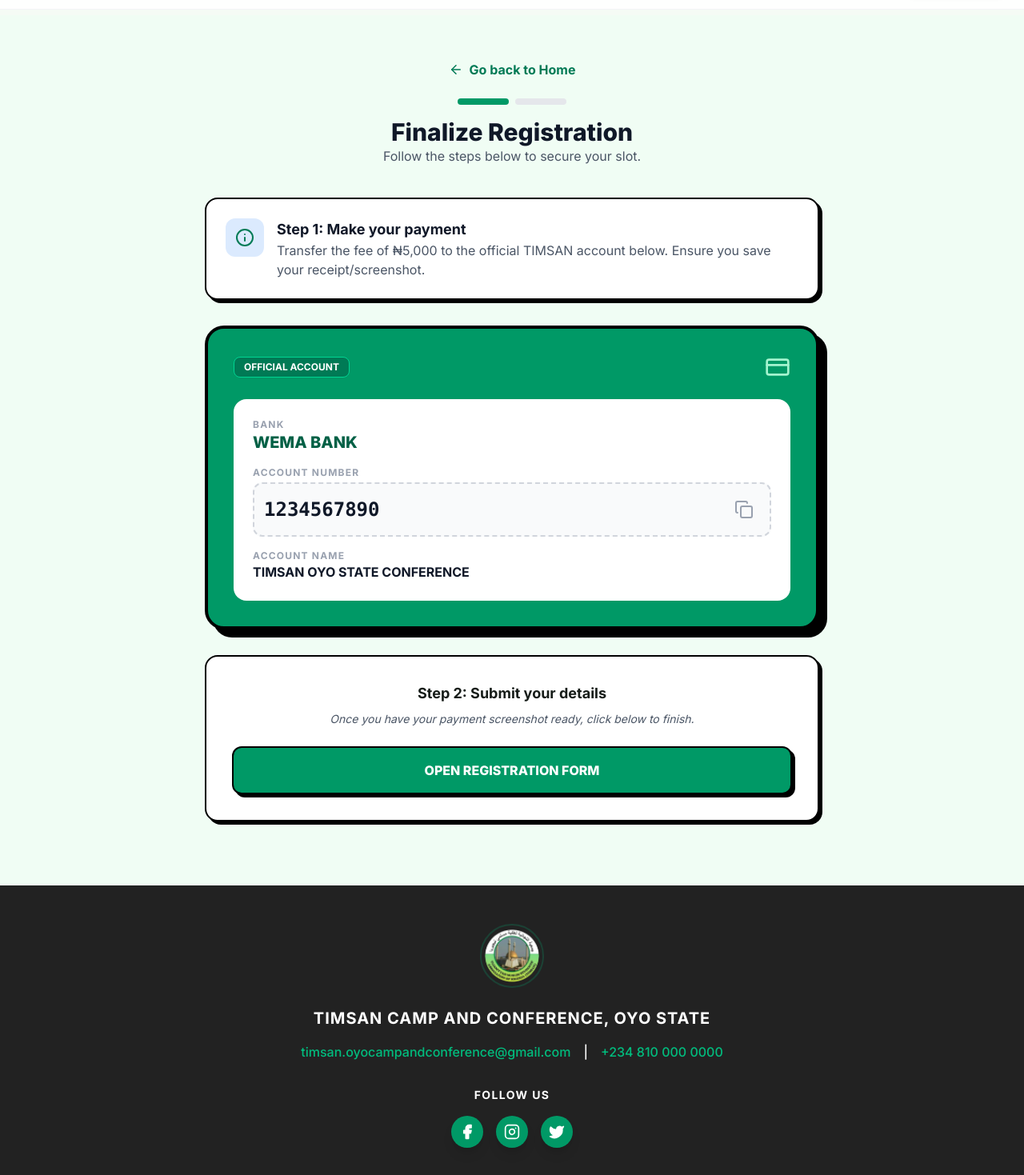
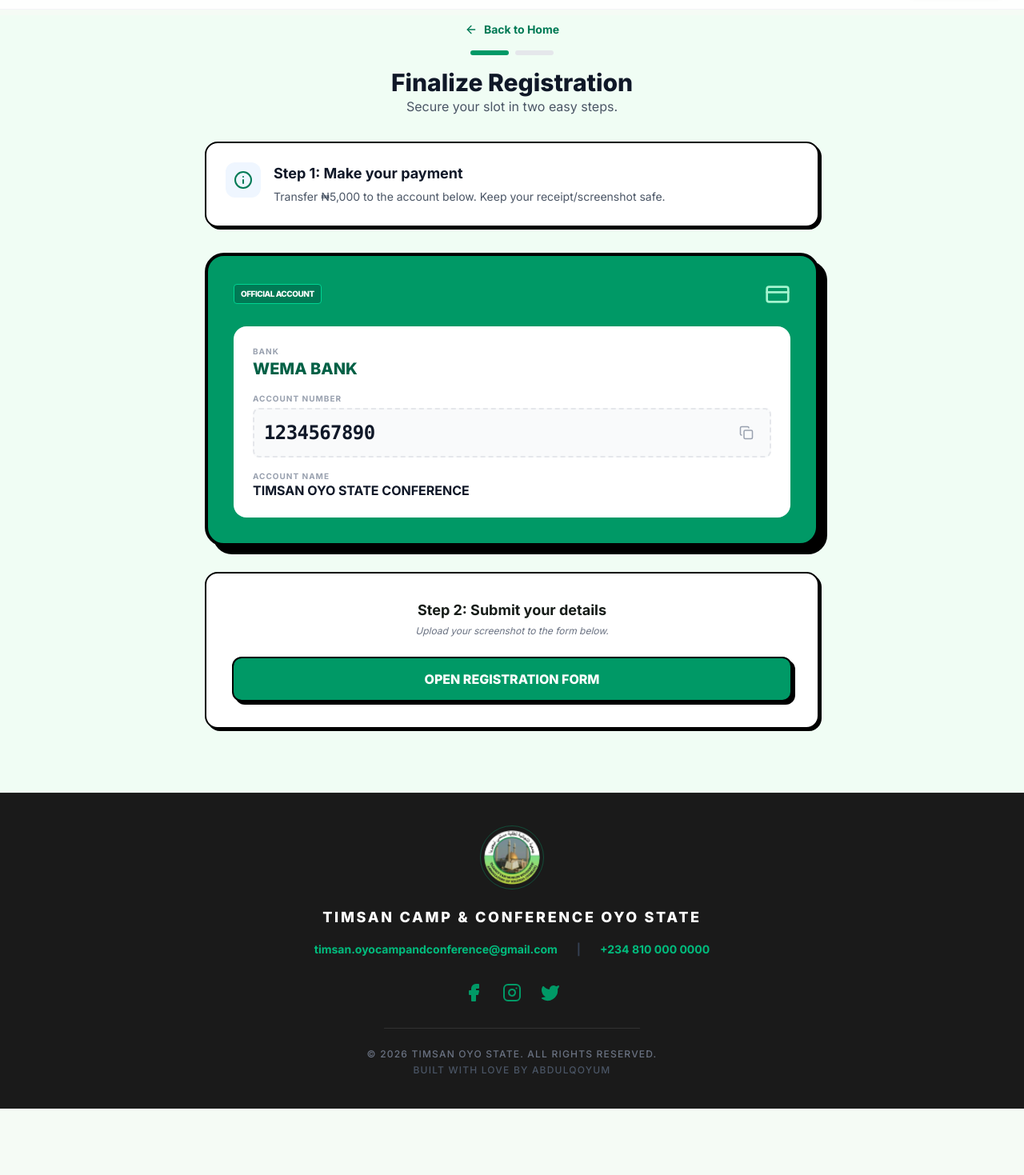
Before and after one commit to Ifetayo02/TOYCAC--26, a React (Vite) app: page /register in a window 1280 px wide. Shown: the part 61-1530 px from the top of the page at 80% size. After the commit the page ends 1447 px from the top, so only its background shows below. Built offline with nearby package versions, Linux system fonts and the light colour scheme.

Commit message:
made changes

```diff
--- a/src/components/Footer.tsx
+++ b/src/components/Footer.tsx
@@ -1,58 +1,63 @@
 import { Facebook, Instagram, Twitter } from "lucide-react";
-import logo from "../assets/timsan-logo.png"; // Ensure this path is correct based on your project structure
+import logo from "../assets/timsan-logo.png";
 
 export const Footer = () => {
   const currentYear = new Date().getFullYear();
 
   return (
-    <footer className="bg-[#222222] text-white py-12 px-6">
+    <footer className="bg-[#1A1A1A] text-white py-10 px-4 md:px-6 border-t border-white/5">
       <div className="max-w-7xl mx-auto flex flex-col items-center text-center">
 
         {/* Logo */}
-        <div className="mb-6">
+        <div className="mb-5">
           <img
             src={logo}
             alt="TIMSAN Logo"
-            className="w-20 h-20 object-contain rounded-full border-2 border-emerald-500/20 p-1"
+            className="w-16 h-16 md:w-20 md:h-20 object-contain rounded-full border border-emerald-500/30 p-1"
           />
         </div>
 
         {/* Title */}
-        <h3 className="text-lg md:text-xl font-bold tracking-wider mb-4 uppercase">
-          TIMSAN CAMP AND CONFERENCE, OYO STATE
+        <h3 className="text-sm md:text-lg font-black tracking-[0.15em] mb-4 uppercase max-w-xs md:max-w-none leading-relaxed">
+          TIMSAN Camp & Conference <br className="md:hidden" /> Oyo State
         </h3>
 
         {/* Contact Info */}
-        <div className="flex flex-wrap justify-center items-center gap-2 md:gap-4 text-emerald-500 font-medium mb-8">
-          <a href="mailto:timsan.oyocampandconference@gmail.com" className="hover:text-emerald-400 transition-colors">
+        <div className="flex flex-col md:flex-row justify-center items-center gap-3 md:gap-6 text-emerald-500 font-bold text-xs md:text-sm mb-8">
+          <a
+            href="mailto:timsan.oyocampandconference@gmail.com"
+            className="hover:text-emerald-400 transition-colors break-all px-4 md:px-0"
+          >
             timsan.oyocampandconference@gmail.com
           </a>
-          <span className="text-white hidden md:block">|</span>
+          <span className="hidden md:block text-gray-700">|</span>
           <a href="tel:+2348100000000" className="hover:text-emerald-400 transition-colors">
             +234 810 000 0000
           </a>
         </div>
 
-        {/* Social Media */}
-        <div className="mb-10">
-          <p className="text-sm font-bold uppercase tracking-widest mb-4">Follow Us</p>
-          <div className="flex justify-center gap-4">
-            <a href="#" className="bg-emerald-600 p-2.5 rounded-full hover:bg-emerald-500 transition-all hover:scale-110 shadow-lg">
-              <Facebook size={20} fill="currentColor" />
+        {/* Social Media - Updated to Emerald */}
+        <div className="mb-8">
+          <div className="flex justify-center gap-6">
+            <a href="#" className="text-emerald-600 hover:text-emerald-400 transition-all transform hover:scale-110">
+              <Facebook size={24} fill="currentColor" />
             </a>
-            <a href="#" className="bg-emerald-600 p-2.5 rounded-full hover:bg-emerald-500 transition-all hover:scale-110 shadow-lg">
-              <Instagram size={20} />
+            <a href="https://www.instagram.com/oyo_timsan/" className="text-emerald-600 hover:text-emerald-400 transition-all transform hover:scale-110">
+              <Instagram size={24} />
             </a>
-            <a href="#" className="bg-emerald-600 p-2.5 rounded-full hover:bg-emerald-500 transition-all hover:scale-110 shadow-lg">
-              <Twitter size={20} fill="currentColor" />
+            <a href="#" className="text-emerald-600 hover:text-emerald-400 transition-all transform hover:scale-110">
+              <Twitter size={24} fill="currentColor" />
             </a>
           </div>
         </div>
 
+        {/* Divider */}
+        <div className="w-full max-w-xs h-[1px] bg-white/10 mb-6"></div>
+
         {/* Copyright */}
-        <div className="text-xs text-gray-400 space-y-1">
-          <p>© {currentYear}. Powered by TIMSAN Oyo State.</p>
-          <p>All Rights Reserved.</p>
+        <div className="text-[10px] md:text-xs text-gray-500 uppercase tracking-widest font-medium">
+          <p>© {currentYear} TIMSAN Oyo State. All Rights Reserved.</p>
+          <p className="mt-1 text-gray-600">Built with love by Abdulqoyum</p>
         </div>
 
       </div>
--- a/src/components/Logistics.tsx
+++ b/src/components/Logistics.tsx
@@ -6,47 +6,51 @@
   const navigate = useNavigate();
 
   return (
-    <section id="logistics" className="py-24 px-6 bg-[#F0FDF4]">
+    <section id="logistics" className="py-12 md:py-24 px-4 md:px-6 bg-[#F0FDF4]">
       <div className="max-w-7xl mx-auto">
-        <div className="text-center mb-16">
-          <h2 className="text-4xl md:text-5xl font-black text-gray-900 mb-4">Logistics & Venue</h2>
-          <p className="text-gray-600 max-w-xl mx-auto">
+
+        {/* Header - Scaled down for mobile */}
+        <div className="text-center mb-10 md:mb-16">
+          <h2 className="text-3xl md:text-5xl font-black text-gray-900 mb-3">Logistics <span className='text-emerald-600'> & Venue</span></h2>
+          <p className="text-gray-600 text-sm md:text-base max-w-xl mx-auto px-2">
             Everything you need to plan your journey to TCAC '26. We've handled the essentials so you can focus on the experience.
           </p>
         </div>
 
-        {/* Changed items-stretch to items-start to prevent vertical stretching */}
-        <div className="grid lg:grid-cols-2 gap-12 items-start">
+        <div className="grid lg:grid-cols-2 gap-8 md:gap-12 items-start">
 
           {/* Left Side: Essential Details */}
-          <div className="space-y-6">
-            <div className="bg-white p-6 rounded-2xl border-2 border-black shadow-[4px_4px_0px_0px_rgba(0,0,0,1)] flex gap-4">
-              <div className="bg-emerald-100 p-3 rounded-xl h-fit">
-                <Calendar className="w-6 h-6 text-emerald-700" />
+          <div className="space-y-4 md:space-y-6">
+
+            {/* Card 1: Date */}
+            <div className="bg-white p-5 md:p-6 rounded-2xl border-2 border-black shadow-[3px_3px_0px_0px_rgba(0,0,0,1)] md:shadow-[4px_4px_0px_0px_rgba(0,0,0,1)] flex gap-4">
+              <div className="bg-emerald-100 p-2 md:p-3 rounded-xl h-fit">
+                <Calendar className="w-5 h-5 md:w-6 md:h-6 text-emerald-700" />
               </div>
               <div>
-                <h4 className="font-bold text-lg text-gray-900">Date & Time</h4>
-                <p className="text-gray-600 font-medium text-lg">To be decided, 2026</p>
-                <p className="text-sm text-gray-500 italic mt-1"></p>
+                <h4 className="font-bold text-base md:text-lg text-gray-900">Date & Time</h4>
+                <p className="text-gray-600 font-medium text-sm md:text-lg">To be decided, 2026</p>
               </div>
             </div>
 
-            <div className="bg-white p-6 rounded-2xl border-2 border-black shadow-[4px_4px_0px_0px_rgba(0,0,0,1)] flex gap-4">
-              <div className="bg-blue-100 p-3 rounded-xl h-fit">
-                <MapPin className="w-6 h-6 text-emerald-700" />
+            {/* Card 2: Venue */}
+            <div className="bg-white p-5 md:p-6 rounded-2xl border-2 border-black shadow-[3px_3px_0px_0px_rgba(0,0,0,1)] md:shadow-[4px_4px_0px_0px_rgba(0,0,0,1)] flex gap-4">
+              <div className="bg-emerald-100 p-2 md:p-3 rounded-xl h-fit">
+                <MapPin className="w-5 h-5 md:w-6 md:h-6 text-emerald-700" />
               </div>
               <div>
-                <h4 className="font-bold text-lg text-gray-900">Venue</h4>
-                <p className="text-gray-600 font-medium text-lg">To be decided</p>
-                <p className="text-sm text-gray-500 font-bold text-emerald-700">Oyo State, Nigeria.</p>
+                <h4 className="font-bold text-base md:text-lg text-gray-900">Venue</h4>
+                <p className="text-gray-600 font-medium text-sm md:text-lg">To be decided</p>
+                <p className="text-[10px] md:text-sm text-emerald-700 font-bold uppercase mt-0.5">Oyo State, Nigeria.</p>
               </div>
             </div>
 
-            <div className="bg-white p-8 rounded-2xl border-2 border-black shadow-[4px_4px_0px_0px_rgba(0,0,0,1)]">
-              <h4 className="font-bold text-lg text-gray-900 mb-4 uppercase tracking-tighter">What's Included:</h4>
+            {/* Card 3: Checklist */}
+            <div className="bg-white p-6 md:p-8 rounded-2xl border-2 border-black shadow-[3px_3px_0px_0px_rgba(0,0,0,1)] md:shadow-[4px_4px_0px_0px_rgba(0,0,0,1)]">
+              <h4 className="font-bold text-xs md:text-lg text-gray-900 mb-4 uppercase tracking-wider">What's Included:</h4>
               <ul className="grid grid-cols-1 sm:grid-cols-2 gap-y-3 gap-x-4">
                 {['Accommodation', '3 Balanced Meals Daily', 'Conference Materials','Workshops', 'Guest Scholars'].map((item, index) => (
-                  <li key={index} className="flex items-center gap-2 text-gray-700 font-medium text-sm">
+                  <li key={index} className="flex items-center gap-2 text-gray-700 font-medium text-xs md:text-sm">
                     <CheckCircle2 className="w-4 h-4 text-emerald-600 flex-shrink-0" />
                     {item}
                   </li>
@@ -55,35 +59,35 @@
             </div>
           </div>
 
-          {/* Right Side: Registration CTA (Now height-adjusted) */}
-          <div className="bg-emerald-600 p-8 md:p-10 rounded-3xl border-4 border-black shadow-[12px_12px_0px_0px_rgba(0,0,0,1)] text-white">
-            <div className="flex items-center gap-2 mb-4">
-              <Clock className="w-5 h-5 text-emerald-200" />
-              <span className="uppercase text-[10px] font-black tracking-[0.2em] text-emerald-100">Status: Active</span>
+          {/* Right Side: Registration CTA */}
+          <div className="bg-emerald-600 p-6 md:p-10 rounded-2xl md:rounded-3xl border-2 md:border-4 border-black shadow-[8px_8px_0px_0px_rgba(0,0,0,1)] md:shadow-[12px_12px_0px_0px_rgba(0,0,0,1)] text-white">
+            <div className="flex items-center gap-2 mb-3">
+              <Clock className="w-4 h-4 text-emerald-200" />
+              <span className="uppercase text-[9px] font-black tracking-widest text-emerald-100">Status: Active</span>
             </div>
 
-            <h3 className="text-3xl font-black mb-4 leading-tight italic">Secure Your Slot</h3>
+            <h3 className="text-2xl md:text-3xl font-black mb-3 italic">Secure Your Slot</h3>
 
-            <p className="text-emerald-50 text-base mb-8 leading-relaxed opacity-90">
-              Delegate slots are limited to ensure a high-quality experience. Join us for a transformative 5-day journey.
+            <p className="text-emerald-50 text-sm md:text-base mb-6 leading-relaxed opacity-90">
+              Delegate slots are limited. Join us for a transformative 5-day journey.
             </p>
 
-            <div className="bg-emerald-700/40 p-5 rounded-2xl border-2 border-emerald-400 mb-8 flex justify-between items-center">
-              <span className="font-bold text-emerald-100">Registration Fee</span>
-              <span className="text-3xl font-black text-white">₦5,000</span>
+            <div className="bg-emerald-700/40 p-4 md:p-5 rounded-xl border border-emerald-400/50 mb-6 flex justify-between items-center">
+              <span className="font-bold text-sm text-emerald-100">Fee</span>
+              <span className="text-2xl md:text-3xl font-black text-white">₦5,000</span>
             </div>
 
             <motion.button
               whileHover={{ scale: 1.02 }}
               whileTap={{ scale: 0.98 }}
               onClick={() => navigate('/register')}
-              className="w-full bg-white text-emerald-700 font-black py-4 rounded-xl border-2 border-black shadow-[4px_4px_0px_0px_rgba(0,0,0,1)] hover:bg-gray-50 flex items-center justify-center gap-3 transition-all"
+              className="w-full bg-white text-emerald-700 font-black py-3.5 md:py-4 rounded-xl border-2 border-black shadow-[3px_3px_0px_0px_rgba(0,0,0,1)] md:shadow-[4px_4px_0px_0px_rgba(0,0,0,1)] flex items-center justify-center gap-2 text-sm md:text-base transition-all"
             >
-              PROCEED TO PAYMENT <ArrowRight size={20} />
+              PROCEED TO PAYMENT <ArrowRight size={18} />
             </motion.button>
 
-            <p className="text-center text-[11px] text-emerald-200 font-medium mt-6 uppercase tracking-widest">
-              Verified by TIMSAN Oyo State Secretariat
+            <p className="text-center text-[10px] text-emerald-200 font-medium mt-6 uppercase tracking-widest opacity-80">
+              Verified by Oyo State TIMSAN
             </p>
           </div>
 
--- a/src/components/Navbar.tsx
+++ b/src/components/Navbar.tsx
@@ -2,7 +2,7 @@
 import { motion, AnimatePresence } from "framer-motion";
 import { useNavigate } from "react-router-dom";
 import { Menu, X } from "lucide-react";
-import { logo } from "../assets/timsan-logo.png"; // Replace with your actual logo path
+import  logo  from "../assets/timsan-logo.png"; // Replace with your actual logo path
 
 export const Navbar = () => {
   const [isOpen, setIsOpen] = useState(false);
--- a/src/components/PaymentPage.tsx
+++ b/src/components/PaymentPage.tsx
@@ -14,69 +14,75 @@
   };
 
   return (
-    <div className="min-h-screen bg-[#F0FDF4] pt-14 pb-20 px-6">
+    <div className="min-h-screen bg-[#F0FDF4] pt-2 pb-20 px-4 md:px-6">
       <div className="max-w-3xl mx-auto">
 
         {/* Progress Header */}
-        <div className="mb-10 text-center">
-          <Link to="/" className="inline-flex items-center gap-2 text-emerald-700 font-bold mb-6 hover:underline">
-            <ArrowLeft size={18} /> Go back to Home
+        <div className="mb-8 text-center">
+          <Link to="/" className="inline-flex items-center gap-2 text-emerald-700 font-bold mb-4 hover:underline text-sm">
+            <ArrowLeft size={16} /> Back to Home
           </Link>
           <div className="flex justify-center gap-2 mb-4">
-            <div className="h-2 w-16 bg-emerald-600 rounded-full"></div>
-            <div className="h-2 w-16 bg-gray-200 rounded-full"></div>
+            <div className="h-1.5 w-12 bg-emerald-600 rounded-full"></div>
+            <div className="h-1.5 w-12 bg-gray-200 rounded-full"></div>
           </div>
-          <h1 className="text-3xl font-black text-gray-900">Finalize Registration</h1>
-          <p className="text-gray-600">Follow the steps below to secure your slot.</p>
+          <h1 className="text-2xl md:text-3xl font-black text-gray-900">Finalize Registration</h1>
+          <p className="text-gray-600 text-sm md:text-base">Secure your slot in two easy steps.</p>
         </div>
 
-        {/* Step 1: Instruction */}
-        <div className="space-y-8">
+        <div className="space-y-6 md:space-y-8">
+
+          {/* Step 1: Instruction */}
           <motion.div
             initial={{ opacity: 0, y: 20 }}
             animate={{ opacity: 1, y: 0 }}
-            className="bg-white p-6 rounded-2xl border-2 border-black shadow-[4px_4px_0px_0px_rgba(0,0,0,1)] flex gap-4"
+            className="bg-white p-5 md:p-6 rounded-2xl border-2 border-black shadow-[3px_3px_0px_0px_rgba(0,0,0,1)] flex gap-4 items-start"
           >
-            <div className="bg-blue-100 p-3 rounded-xl h-fit">
-              <Info className="w-6 h-6 text-emerald-700" />
+            <div className="bg-blue-50 p-2.5 rounded-xl flex-shrink-0">
+              <Info className="w-5 h-5 md:w-6 md:h-6 text-emerald-700" />
             </div>
             <div>
-              <h4 className="font-bold text-gray-900 text-lg">Step 1: Make your payment</h4>
-              <p className="text-gray-600">Transfer the fee of ₦5,000 to the official TIMSAN account below. Ensure you save your receipt/screenshot.</p>
+              <h4 className="font-bold text-gray-900 text-base md:text-lg">Step 1: Make your payment</h4>
+              <p className="text-gray-600 text-xs md:text-sm leading-relaxed mt-1">
+                Transfer ₦5,000 to the account below. Keep your receipt/screenshot safe.
+              </p>
             </div>
           </motion.div>
 
-          {/* Step 2: Account Details Card */}
+          {/* Step 2: Account Details Card (The "ATM" Card) */}
           <motion.div
             initial={{ opacity: 0, y: 20 }}
             animate={{ opacity: 1, y: 0 }}
             transition={{ delay: 0.1 }}
-            className="bg-emerald-600 p-8 rounded-3xl border-4 border-black shadow-[10px_10px_0px_0px_rgba(0,0,0,1)] text-white"
+            className="bg-emerald-600 p-5 md:p-8 rounded-2xl md:rounded-3xl border-2 md:border-4 border-black shadow-[6px_6px_0px_0px_rgba(0,0,0,1)] md:shadow-[10px_10px_0px_0px_rgba(0,0,0,1)] text-white"
           >
-            <div className="flex justify-between items-center mb-6">
-               <span className="bg-emerald-700 px-3 py-1 rounded-lg text-xs font-bold border border-emerald-400">OFFICIAL ACCOUNT</span>
-               <CreditCard className="w-8 h-8 text-emerald-200" />
+            <div className="flex justify-between items-center mb-5 md:mb-6">
+               <span className="bg-emerald-700 px-2 py-1 rounded text-[10px] font-black border border-emerald-400 uppercase tracking-tighter">Official Account</span>
+               <CreditCard className="w-6 h-6 md:w-8 md:h-8 text-emerald-200" />
             </div>
 
-            <div className="bg-white p-6 rounded-2xl text-gray-900">
-                <div className="mb-4">
-                    <p className="text-xs font-bold text-gray-400 uppercase tracking-widest">Bank</p>
-                    <p className="font-black text-xl text-emerald-800">WEMA BANK</p>
+            <div className="bg-white p-4 md:p-6 rounded-xl md:rounded-2xl text-gray-900">
+                <div className="mb-3 md:mb-4">
+                    <p className="text-[10px] font-bold text-gray-400 uppercase tracking-widest">Bank</p>
+                    <p className="font-black text-lg md:text-xl text-emerald-800">WEMA BANK</p>
                 </div>
 
-                <div className="mb-4">
-                    <p className="text-xs font-bold text-gray-400 uppercase tracking-widest">Account Number</p>
-                    <div className="flex justify-between items-center bg-gray-50 p-3 rounded-xl border-2 border-dashed border-gray-300 mt-1">
-                        <span className="text-2xl font-mono font-bold">{accountNumber}</span>
-                        <button onClick={handleCopy} className="p-2 hover:bg-emerald-50 rounded-lg">
-                            {copied ? <Check className="text-emerald-600" /> : <Copy className="text-gray-400" />}
+                <div className="mb-3 md:mb-4">
+                    <p className="text-[10px] font-bold text-gray-400 uppercase tracking-widest">Account Number</p>
+                    <div className="flex justify-between items-center bg-gray-50 p-2.5 md:p-3 rounded-lg border-2 border-dashed border-gray-200 mt-1">
+                        <span className="text-xl md:text-2xl font-mono font-bold tracking-tight">{accountNumber}</span>
+                        <button
+                          onClick={handleCopy}
+                          className="p-2 hover:bg-emerald-100 rounded-lg transition-colors active:scale-90"
+                        >
+                            {copied ? <Check size={18} className="text-emerald-600" /> : <Copy size={18} className="text-gray-400" />}
                         </button>
                     </div>
                 </div>
 
                 <div>
-                    <p className="text-xs font-bold text-gray-400 uppercase tracking-widest">Account Name</p>
-                    <p className="font-bold">TIMSAN OYO STATE CONFERENCE</p>
+                    <p className="text-[10px] font-bold text-gray-400 uppercase tracking-widest">Account Name</p>
+                    <p className="font-bold text-sm md:text-base leading-tight">TIMSAN OYO STATE CONFERENCE</p>
                 </div>
             </div>
           </motion.div>
@@ -86,19 +92,20 @@
             initial={{ opacity: 0, y: 20 }}
             animate={{ opacity: 1, y: 0 }}
             transition={{ delay: 0.2 }}
-            className="bg-white p-8 rounded-2xl border-2 border-black shadow-[4px_4px_0px_0px_rgba(0,0,0,1)] text-center"
+            className="bg-white p-6 md:p-8 rounded-2xl border-2 border-black shadow-[3px_3px_0px_0px_rgba(0,0,0,1)] text-center"
           >
-            <h4 className="font-bold text-lg mb-2">Step 2: Submit your details</h4>
-            <p className="text-gray-600 mb-6 text-sm italic">Once you have your payment screenshot ready, click below to finish.</p>
+            <h4 className="font-bold text-base md:text-lg mb-1">Step 2: Submit your details</h4>
+            <p className="text-gray-500 mb-6 text-xs italic">Upload your screenshot to the form below.</p>
             <a
               href="https://forms.gle/zxf3Zx12BNBKKjgTA"
               target="_blank"
               rel="noreferrer"
-              className="inline-block w-full bg-emerald-600 text-white font-black py-4 rounded-xl border-2 border-black shadow-[4px_4px_0px_0px_rgba(0,0,0,1)] hover:translate-y-[-2px] transition-all"
+              className="inline-block w-full bg-emerald-600 text-white font-black py-3.5 rounded-xl border-2 border-black shadow-[4px_4px_0px_0px_rgba(0,0,0,1)] active:shadow-none active:translate-x-[2px] active:translate-y-[2px] transition-all"
             >
               OPEN REGISTRATION FORM
             </a>
           </motion.div>
+
         </div>
       </div>
     </div>
```
Also changed, not shown: src/components/Faqs.tsx (+23 -21 lines), src/components/Hero.tsx (+32 -22 lines), src/components/Overview.tsx (+32 -32 lines).
